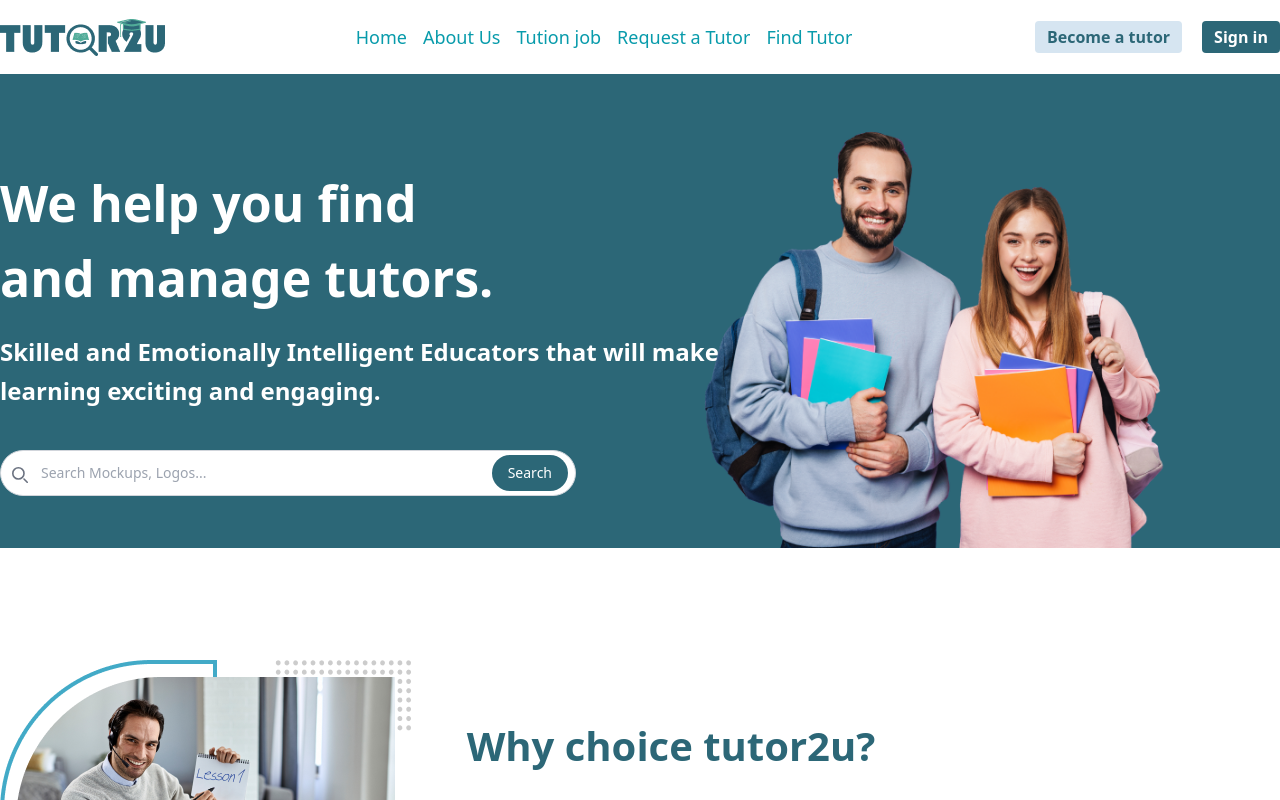
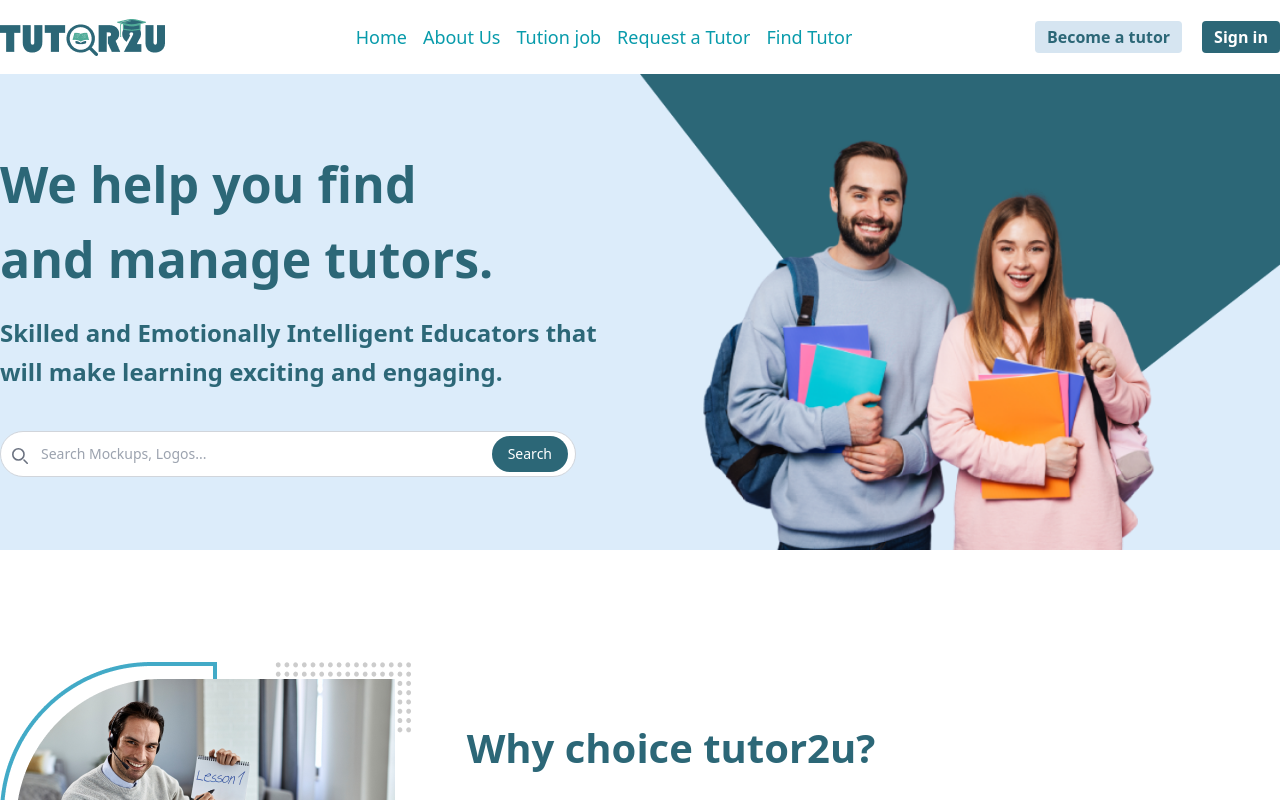
Before and after one commit to krazytofayel/tutor2u, a React (Vite) app: page / in a window 1280 px wide. Shown: the top 800 px of the page. Built offline with nearby package versions, Linux system fonts and the light colour scheme; the HTML template or start-up script is replaced by a standard one.

Commit message:
try to change home banner

```diff
--- a/src/Components/Pages/Home/Home.jsx
+++ b/src/Components/Pages/Home/Home.jsx
@@ -1,7 +1,7 @@
 import { useState } from "react";
 import Navbars from "../../SharedComponents/Navbar/Navbars"
 import Footer from "../../SharedComponents/Footer/Footer";
-import homebg from '../../../assets/images/homepage/HomeImage.png'
+import homebg from '../../../assets/images/homepage/Maskgroup.png'
 import homebg3 from '../../../assets/images/homepage/bgimg3.png'
 import Carddata from '../../SharedComponents/Data/HomeSubjectCarddata/homesubjectcarddata.json'
 import ExploreTutordata from '../../SharedComponents/Data/ExploreTutordata/ExploreTutordata.json'
@@ -37,7 +37,7 @@ const Home = () => {
 
 
 
-      <section className="Home_Top_Banner bg-[#2C6777]">
+      {/* <section className="Home_Top_Banner bg-[#2C6777]">
         <div className="container mx-auto pb-0 md:pb-0 lg:pb-0 px-2 md:px-0 lg:px-0  py-10 lg:py-14 md:py-10 xl:pt-10  ">
           <div className="mx-auto flex flex-wrap  md:flex-row flex-col items-center">
             <div className="xl:w-3/6 lg:w-2/4 md:w-1/2 w-full lg:pr-10 lg:py-6 mb-6 lg:mb-0 md:pr-5">
@@ -72,6 +72,44 @@ const Home = () => {
               <img alt="Top-Banner-Side-Image" className=" " src={homebg} />
             </div>
           </div>
+        </div>
+      </section> */}
+{/* try another way  */}
+      <section className="Home_Top_Banner bg-[#dcecfa]">
+
+        <div className="container mx-auto flex   md:flex-row flex-col items-center">
+          <div className="  w-full ">
+            <div className=" ">
+              <h1 className="text-[#2c6777] text-center md:text-start lg:text-start text-[24px] xl:text-[50px] lg:text-[36px] md:text-[27px] title-font font-bold mb-4 ">
+                We help you find <br /> and manage tutors.
+              </h1>
+
+              <p className="leading-relaxed text-center md:text-start lg:text-start xl:text-[24px] text-lg text-[#2c6777] mb-4 lg:font-semibold md:font-semibold font-normal">
+                Skilled and Emotionally Intelligent Educators that will make learning exciting and engaging.
+              </p>
+              <div>
+
+                <form className="max-w-xl mt-10 p-2 md:p-0 lg:p-0">
+                  <label className=" text-sm font-medium text-gray-900 sr-only ">Search</label>
+                  <div className="relative">
+                    <div className="absolute inset-y-0 left-0 flex items-center pl-3 mt-1 pointer-events-none">
+                      <svg className="w-4 h-4 text-gray-500 " aria-hidden="true" xmlns="http://www.w3.org/2000/svg" fill="none" viewBox="0 0 20 20">
+                        <path stroke="currentColor" strokeLinecap="round" strokeLinejoin="round" strokeWidth="2" d="m19 19-4-4m0-7A7 7 0 1 1 1 8a7 7 0 0 1 14 0Z" />
+                      </svg>
+                    </div>
+                    <input type="search" id="default-search" className="block w-full p-3 pl-10 text-sm text-gray-900 border border-gray-300 rounded-full bg-white focus:ring-blue-500 focus:border-blue-500" placeholder="Search Mockups, Logos..." required />
+                    <button type="submit" className="text-white absolute right-2 bottom-[5px] bg-[#2c6777]  focus:ring-4 focus:outline-none focus:ring-blue-300 font-medium rounded-full text-sm px-4 py-2 ">Search</button>
+                  </div>
+                </form>
+
+              </div>
+            </div>
+          </div>
+
+          <div className=" w-full  object-cover flex justify-end">
+            <img alt="Top-Banner-Side-Image" className="" src={homebg} />
+          </div>
+
         </div>
       </section>
 
```
Also changed, not shown: src/assets/images/homepage/Rectangle1355.png (added), src/assets/images/homepage/photo-handsome-male-student-his-female-groupmate-demonstrates-okay-gesture-agree-with-something_1-removebg-preview 1.png (added).
